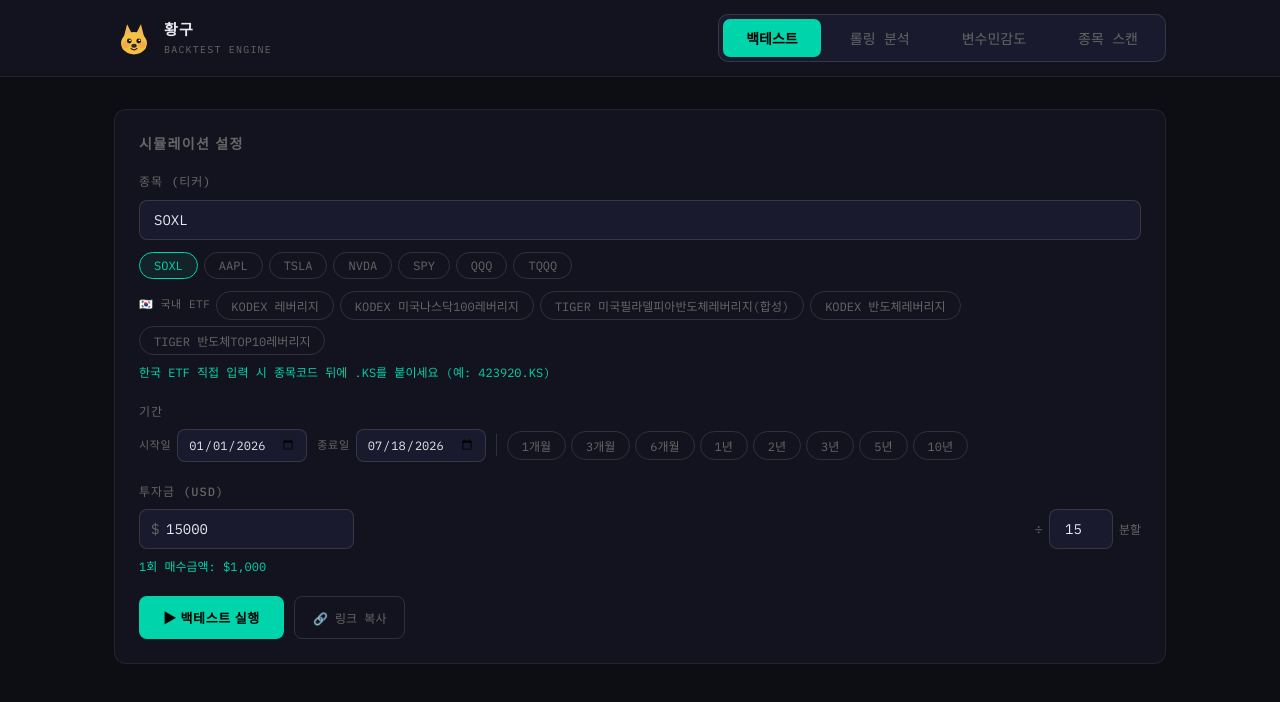
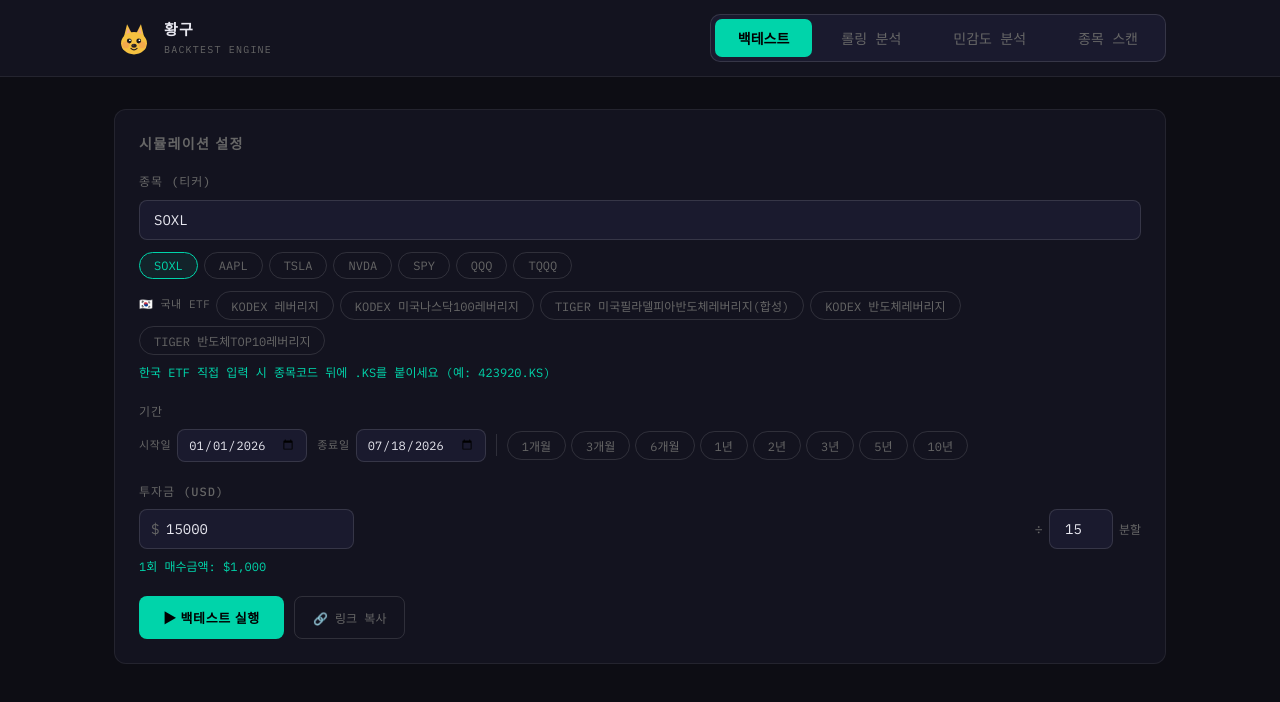
Before and after one commit to yellowdog-world/switch, a React (Vite) app: page / in a window 1280 px wide. Shown: the top 702 px of the page. Built offline with nearby package versions, Linux system fonts and the light colour scheme.

Commit message:
feat: 페이지명 변수 민감도 → 민감도 분석으로 변경

```diff
--- a/src/App.jsx
+++ b/src/App.jsx
@@ -107,7 +107,7 @@ export default function App() {
             <nav className="main-nav">
               <button className={`nav-btn ${mode === "backtest" ? "nav-active" : ""}`} onClick={() => setMode("backtest")}>백테스트</button>
               <button className={`nav-btn ${mode === "rolling" ? "nav-active" : ""}`} onClick={() => setMode("rolling")}>롤링 분석</button>
-              <button className={`nav-btn ${mode === "sensitivity" ? "nav-active" : ""}`} onClick={() => setMode("sensitivity")}>변수민감도</button>
+              <button className={`nav-btn ${mode === "sensitivity" ? "nav-active" : ""}`} onClick={() => setMode("sensitivity")}>민감도 분석</button>
               <button className={`nav-btn ${mode === "scan" ? "nav-active" : ""}`} onClick={() => setMode("scan")}>종목 스캔</button>
             </nav>
           </div>
--- a/src/components/SensitivityPage.jsx
+++ b/src/components/SensitivityPage.jsx
@@ -366,7 +366,7 @@ export default function SensitivityPage() {
   return (
     <section className="sensitivity-page">
       <div className="section-title">
-        변수 민감도
+        민감도 분석
         <span className="section-sub">파라미터 변형에 따른 수익률 변화 비교</span>
       </div>
 
```
